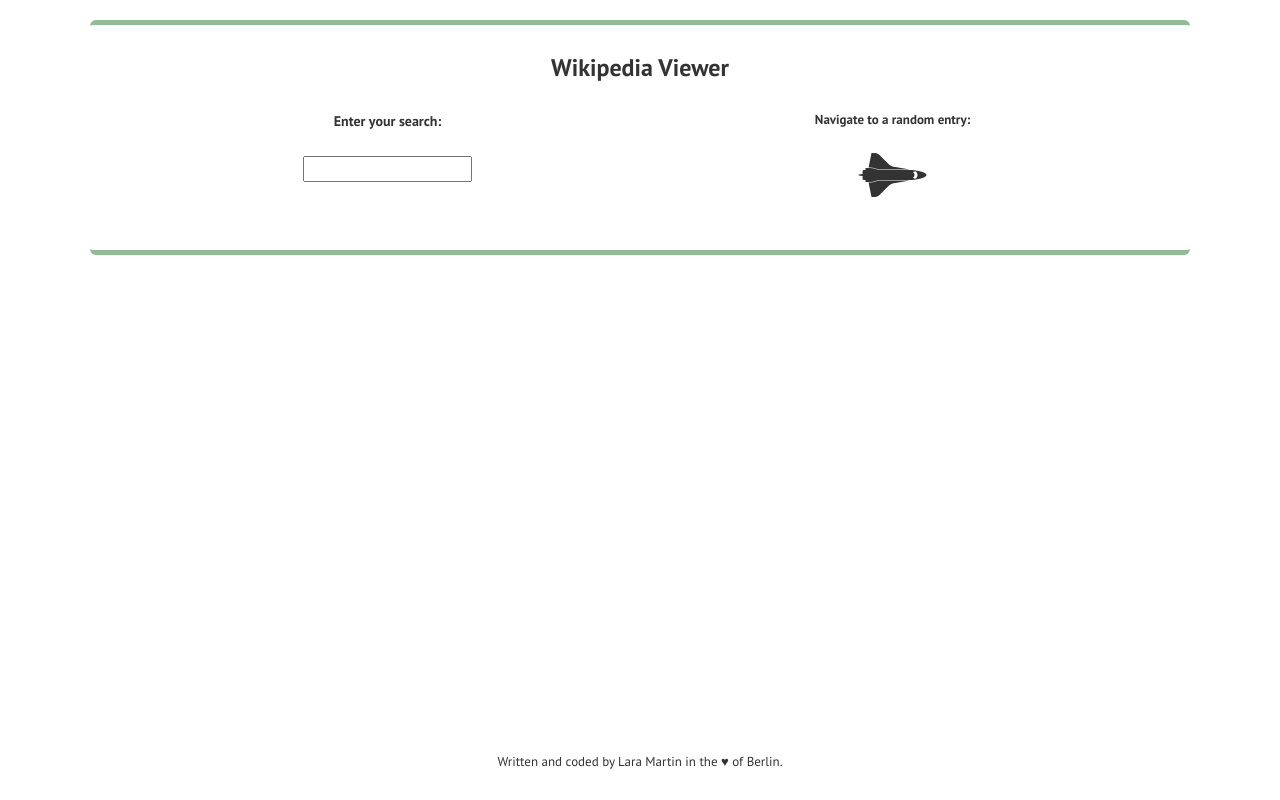
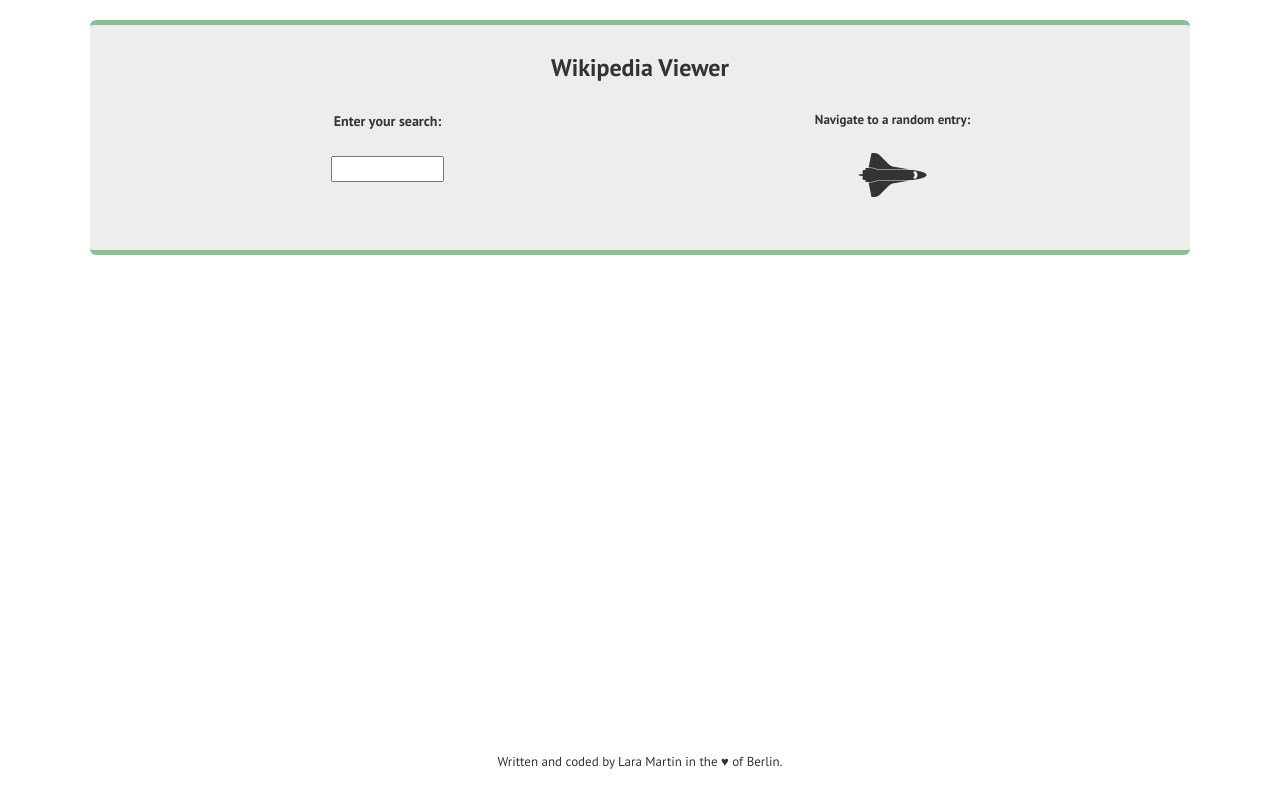
Before and after one commit to laramartin/fcc_wikipedia_viewer, a plain HTML site: page index.html in a window 1280 px wide. Drawn offline with nearby package versions, Linux system fonts and the light colour scheme.

```diff
--- a/style.css
+++ b/style.css
@@ -11,7 +11,7 @@ body{
   border-bottom: solid;
   border-width: thick;
   border-color: #8FBC94;
-  background-color: transparent !important;
+  background-color: rgba(0, 0, 0, 0.07) !important;
 }
 
 #searchValue {
@@ -41,6 +41,10 @@ a {
   text-decoration: inherit !important; /* no underline */
 }
 
+#searchValue{
+  width: 113px;
+}
+
 html, body {
   height: 98%;
 }
```
